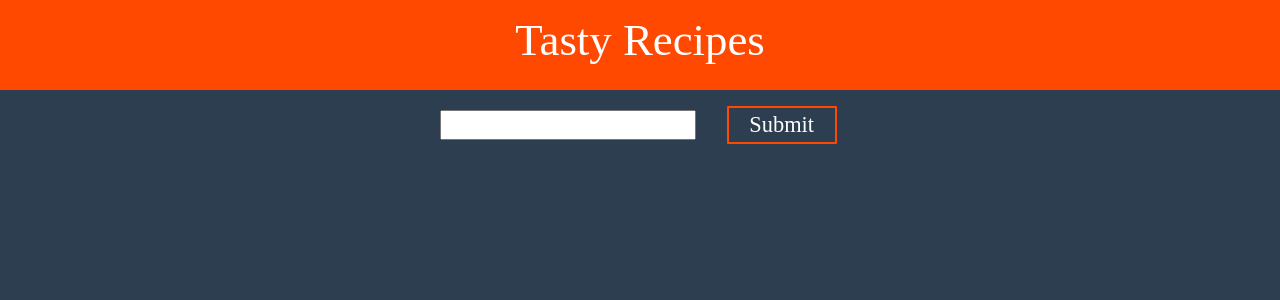
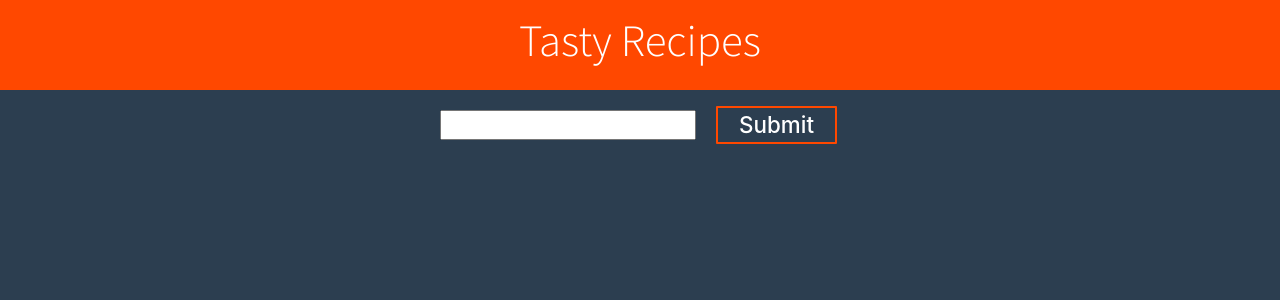
Before and after one commit to Antti-Sakari-Piippo/react-recipe-project, a React (Create React App) app: page / in a window 1280 px wide. Shown: the top 300 px of the page. Built offline with nearby package versions, Linux system fonts and the light colour scheme.

Commit message:
change font

```diff
--- a/src/App.css
+++ b/src/App.css
@@ -35,7 +35,7 @@ button:focus {
 
 .App-title {
 	font-size: 2.8em;
-	font-family: "Anton";
+	font-family: 'Source Sans Pro', sans-serif;
 }
 
 .recipe_buttons {
@@ -108,7 +108,6 @@ form {
 	padding: 0.5rem;
 	color: white;
 	font-size: 1.3rem;
-	font-family: "Anton";
 }
 
 .form__button {
@@ -120,7 +119,7 @@ form {
 	font-size: 1.4rem;
 	font-weight: 500;
 	color: white;
-	font-family: "Anton";
+	cursor: pointer;
 }
 
 input[type="text"] {
```
Also changed, not shown: src/index.css (+5 -9 lines).
